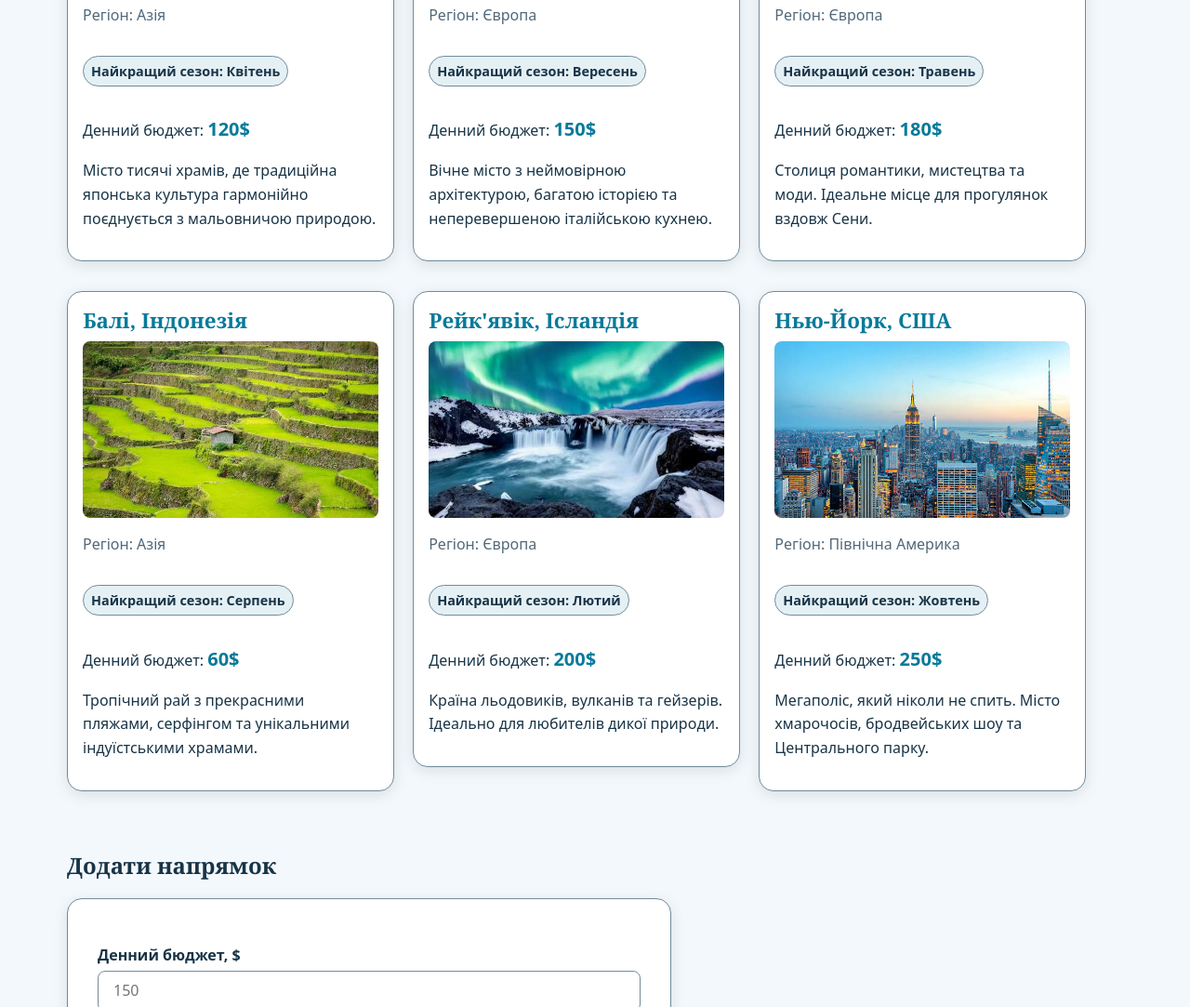
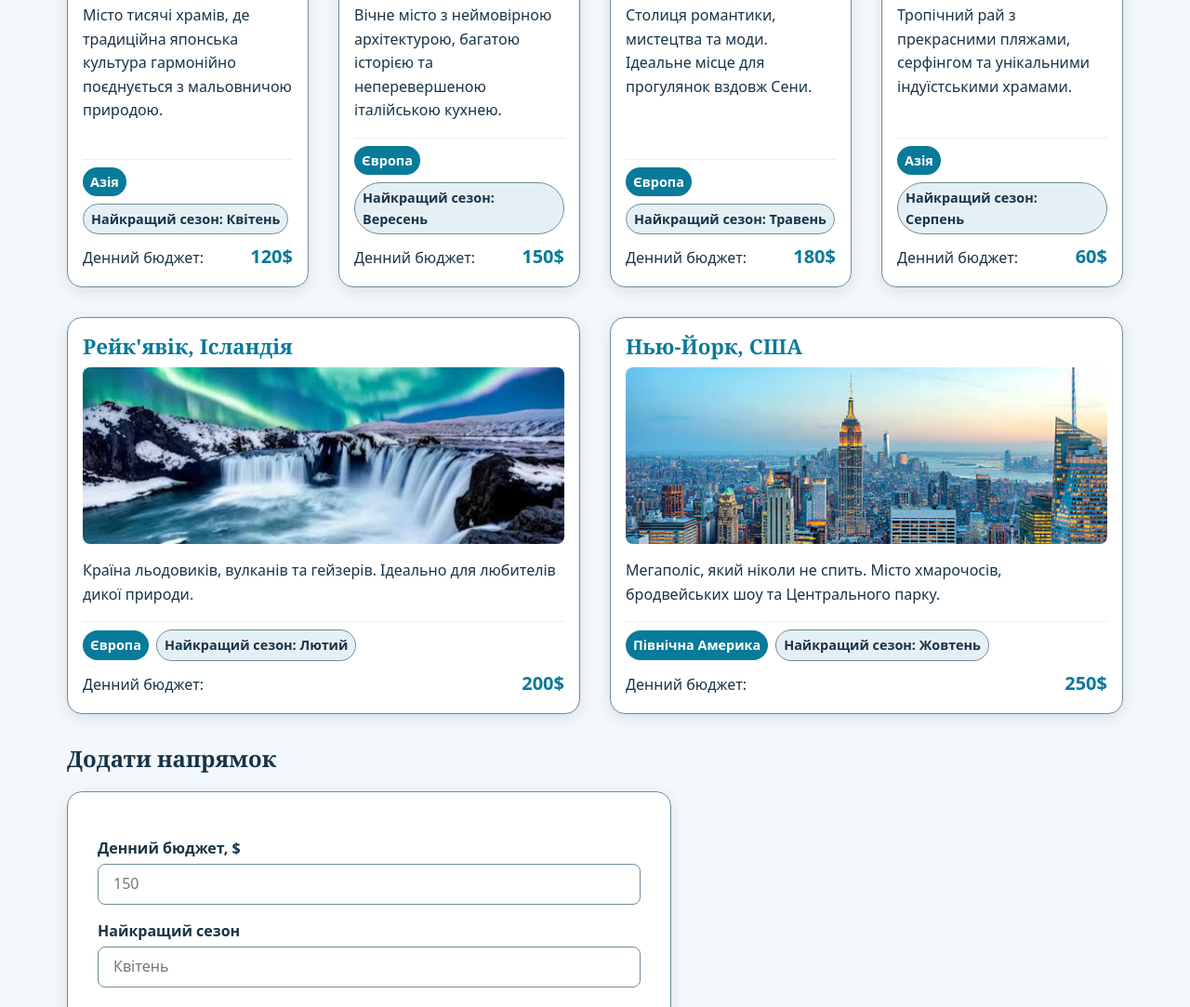
Before and after one commit to yakiv2024/tourism-project, a plain HTML site: page index.html in a window 1280 px wide. Shown: the part 699-1782 px from the top of the page at 93% size. Drawn offline with Linux system fonts and the light colour scheme.

Commit message:
Картку скомпоновано гнучким стовпчиком, картки розташовано рядами з перенесенням

```diff
--- a/css/main.css
+++ b/css/main.css
@@ -1101,3 +1101,72 @@
         outline-offset: 2px;
     }
 }
+
+/* ЛР6. Картка каталогу та ряди карток */
+@layer components {
+
+    /* Перелік карток: ряди з перенесенням (у ЛР7 буде замінено сіткою Grid) */
+    .catalog__list {
+        display: flex;
+        flex-wrap: wrap;
+        gap: var(--space-l);
+    }
+
+    .catalog__item {
+        display: flex;
+        flex: 1 1 16rem;
+        width: auto;
+        min-inline-size: 0;
+        margin: 0;
+    }
+
+    /* Картка: гнучкий стовпчик, нижня частина притиснута донизу */
+    .card {
+        display: flex;
+        flex-direction: column;
+        flex: 1;
+        min-inline-size: 0;
+    }
+
+    .card__title {
+        overflow-wrap: anywhere;
+    }
+
+    .card__description {
+        margin-block: 0 var(--space-m);
+    }
+
+    .card__footer {
+        display: flex;
+        flex-direction: column;
+        gap: var(--space-s);
+        margin-block-start: auto;
+        padding-block-start: var(--space-s);
+        border-block-start: 1px solid var(--color-row);
+    }
+
+    .card__tags {
+        display: flex;
+        flex-wrap: wrap;
+        align-items: center;
+        gap: var(--space-s);
+        margin: 0;
+    }
+
+    .card__region {
+        padding: var(--space-xs) var(--space-s);
+        border-radius: var(--radius-l);
+        background: var(--color-accent);
+        color: var(--color-on-accent);
+        font-size: 0.9rem;
+        font-weight: 600;
+    }
+
+    .card__meta {
+        display: flex;
+        align-items: baseline;
+        justify-content: space-between;
+        gap: var(--space-s);
+        margin: 0;
+    }
+}
--- a/index.html
+++ b/index.html
@@ -111,10 +111,15 @@
                             >
                         </p>
 
-                        <p class="card__region">Регіон: Азія</p>
-                        <p class="card__badge">Найкращий сезон: <time datetime="2027-04">Квітень</time></p>
-                        <p class="card__meta">Денний бюджет: <data class="card__price" value="120">120$</data></p>
                         <p class="card__description">Місто тисячі храмів, де традиційна японська культура гармонійно поєднується з мальовничою природою.</p>
+
+                        <div class="card__footer">
+                            <p class="card__tags">
+                                <span class="card__region">Азія</span>
+                                <span class="card__badge">Найкращий сезон: <time datetime="2027-04">Квітень</time></span>
+                            </p>
+                            <p class="card__meta">Денний бюджет: <data class="card__price" value="120">120$</data></p>
+                        </div>
                     </article>
                 </li>
 
@@ -136,10 +141,15 @@
                             >
                         </p>
 
-                        <p class="card__region">Регіон: Європа</p>
-                        <p class="card__badge">Найкращий сезон: <time datetime="2027-09">Вересень</time></p>
-                        <p class="card__meta">Денний бюджет: <data class="card__price" value="150">150$</data></p>
                         <p class="card__description">Вічне місто з неймовірною архітектурою, багатою історією та неперевершеною італійською кухнею.</p>
+
+                        <div class="card__footer">
+                            <p class="card__tags">
+                                <span class="card__region">Європа</span>
+                                <span class="card__badge">Найкращий сезон: <time datetime="2027-09">Вересень</time></span>
+                            </p>
+                            <p class="card__meta">Денний бюджет: <data class="card__price" value="150">150$</data></p>
+                        </div>
                     </article>
                 </li>
 
@@ -161,10 +171,15 @@
                             >
                         </p>
 
-                        <p class="card__region">Регіон: Європа</p>
-                        <p class="card__badge">Найкращий сезон: <time datetime="2027-05">Травень</time></p>
-                        <p class="card__meta">Денний бюджет: <data class="card__price" value="180">180$</data></p>
                         <p class="card__description">Столиця романтики, мистецтва та моди. Ідеальне місце для прогулянок вздовж Сени.</p>
+
+                        <div class="card__footer">
+                            <p class="card__tags">
+                                <span class="card__region">Європа</span>
+                                <span class="card__badge">Найкращий сезон: <time datetime="2027-05">Травень</time></span>
+                            </p>
+                            <p class="card__meta">Денний бюджет: <data class="card__price" value="180">180$</data></p>
+                        </div>
                     </article>
                 </li>
 
@@ -186,10 +201,15 @@
                             >
                         </p>
 
-                        <p class="card__region">Регіон: Азія</p>
-                        <p class="card__badge">Найкращий сезон: <time datetime="2027-08">Серпень</time></p>
-                        <p class="card__meta">Денний бюджет: <data class="card__price" value="60">60$</data></p>
                         <p class="card__description">Тропічний рай з прекрасними пляжами, серфінгом та унікальними індуїстськими храмами.</p>
+
+                        <div class="card__footer">
+                            <p class="card__tags">
+                                <span class="card__region">Азія</span>
+                                <span class="card__badge">Найкращий сезон: <time datetime="2027-08">Серпень</time></span>
+                            </p>
+                            <p class="card__meta">Денний бюджет: <data class="card__price" value="60">60$</data></p>
+                        </div>
                     </article>
                 </li>
 
@@ -211,10 +231,15 @@
                             >
                         </p>
 
-                        <p class="card__region">Регіон: Європа</p>
-                        <p class="card__badge">Найкращий сезон: <time datetime="2027-02">Лютий</time></p>
-                        <p class="card__meta">Денний бюджет: <data class="card__price" value="200">200$</data></p>
                         <p class="card__description">Країна льодовиків, вулканів та гейзерів. Ідеально для любителів дикої природи.</p>
+
+                        <div class="card__footer">
+                            <p class="card__tags">
+                                <span class="card__region">Європа</span>
+                                <span class="card__badge">Найкращий сезон: <time datetime="2027-02">Лютий</time></span>
+                            </p>
+                            <p class="card__meta">Денний бюджет: <data class="card__price" value="200">200$</data></p>
+                        </div>
                     </article>
                 </li>
 
@@ -236,10 +261,15 @@
                             >
                         </p>
 
-                        <p class="card__region">Регіон: Північна Америка</p>
-                        <p class="card__badge">Найкращий сезон: <time datetime="2027-10">Жовтень</time></p>
-                        <p class="card__meta">Денний бюджет: <data class="card__price" value="250">250$</data></p>
                         <p class="card__description">Мегаполіс, який ніколи не спить. Місто хмарочосів, бродвейських шоу та Центрального парку.</p>
+
+                        <div class="card__footer">
+                            <p class="card__tags">
+                                <span class="card__region">Північна Америка</span>
+                                <span class="card__badge">Найкращий сезон: <time datetime="2027-10">Жовтень</time></span>
+                            </p>
+                            <p class="card__meta">Денний бюджет: <data class="card__price" value="250">250$</data></p>
+                        </div>
                     </article>
                 </li>
             </ul>
```
